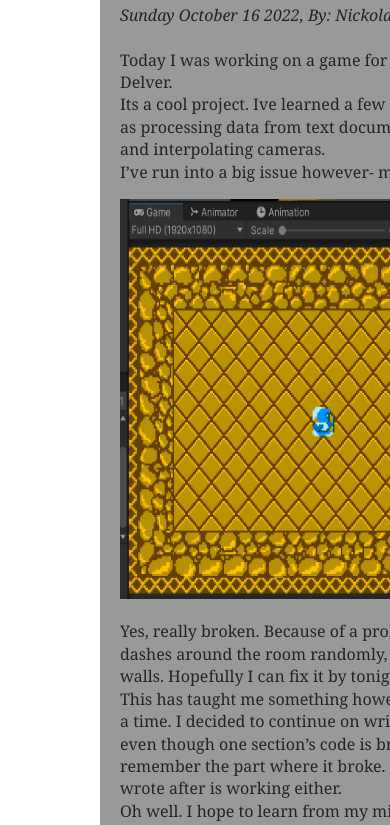
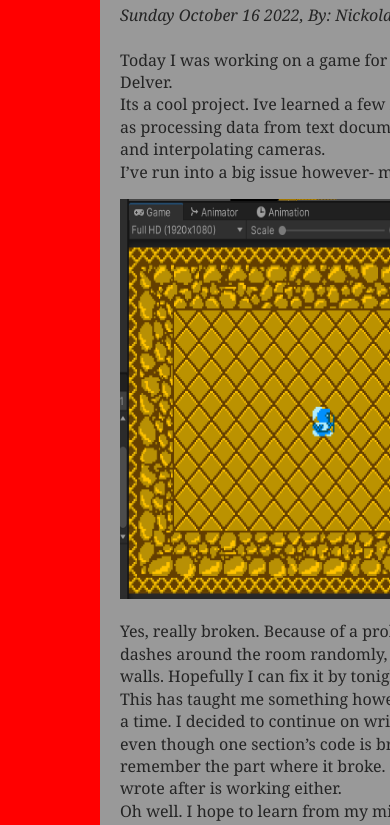
Before and after one commit to nfraus/mi349_blog, a plain HTML site: page index.html in a window 390 px wide. Shown: the part 354-1179 px from the top of the page. Drawn offline with Linux system fonts and the light colour scheme.

Commit message:
smitch week 10

```diff
--- a/style.css
+++ b/style.css
@@ -90,3 +90,8 @@ border-top: 1px dotted #ccc;
     color: white;
     border: 0;
 }
+@media (max-width:400px){
+    body{
+        background-color: red;
+    };
+}
```
